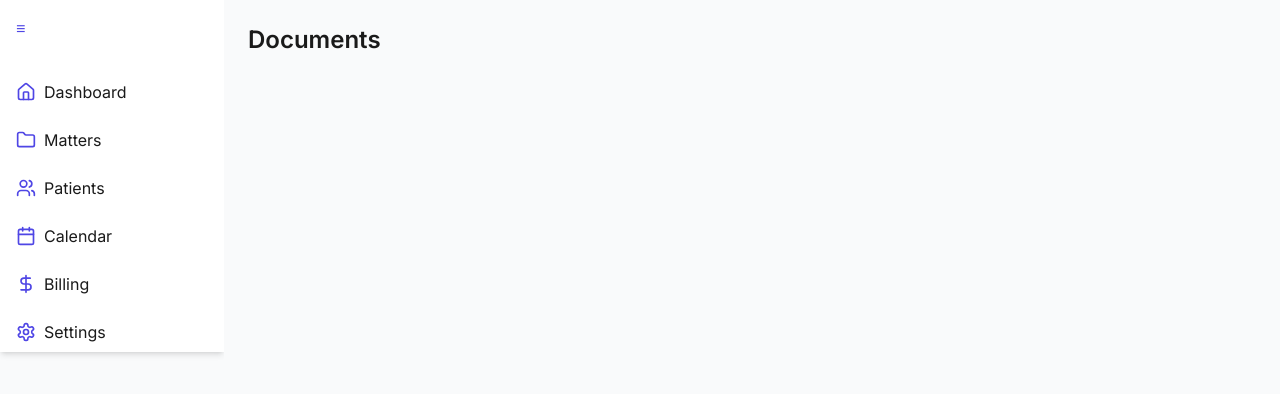
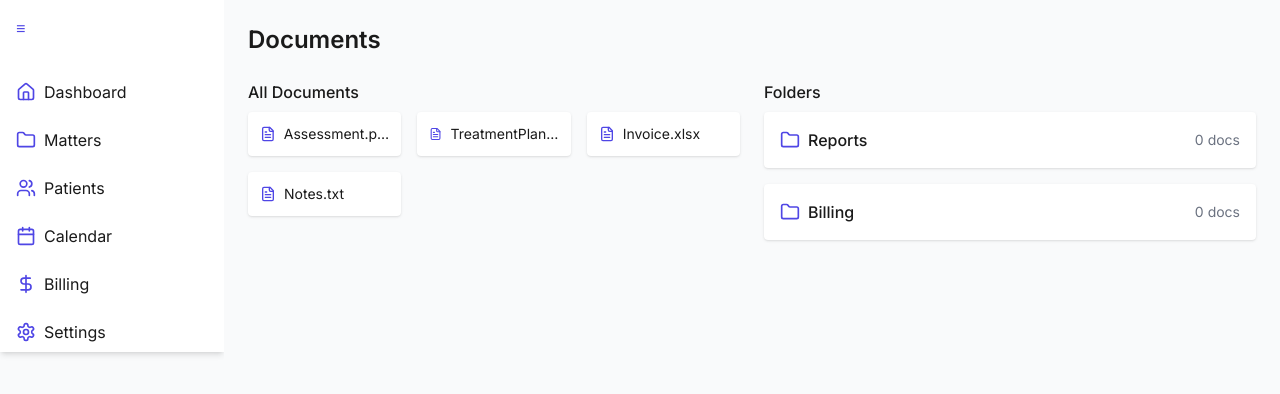
Before and after one commit to sorryforpie/UrgentPsychCRM, a Next.js app: page /documents in a window 1280 px wide. Shown: the top 394 px of the page. Built offline with nearby package versions, Linux system fonts and the light colour scheme.

Commit message:
Add basic documents page with drag and drop

```diff
--- a/src/app/documents/page.tsx
+++ b/src/app/documents/page.tsx
@@ -1,7 +1,71 @@
+'use client';
+
+import { useState } from 'react';
+import DocumentItem, { DocumentFile } from '@components/documents/DocumentItem';
+import FolderCard, { Folder } from '@components/documents/FolderCard';
+
+const initialDocs: DocumentFile[] = [
+  { id: 1, name: 'Assessment.pdf' },
+  { id: 2, name: 'TreatmentPlan.docx' },
+  { id: 3, name: 'Invoice.xlsx' },
+  { id: 4, name: 'Notes.txt' },
+];
+
+const initialFolders: Folder[] = [
+  { id: 1, name: 'Reports', docs: [] },
+  { id: 2, name: 'Billing', docs: [] },
+];
+
 export default function DocumentsPage() {
+  const [documents, setDocuments] = useState<DocumentFile[]>(initialDocs);
+  const [folders, setFolders] = useState<Folder[]>(initialFolders);
+  const [dragId, setDragId] = useState<number | null>(null);
+
+  const handleDragStart = (id: number) => setDragId(id);
+
+  const handleDrop = (folderId: number) => {
+    if (dragId === null) return;
+    const doc = documents.find((d) => d.id === dragId);
+    if (!doc) return;
+
+    setDocuments(documents.filter((d) => d.id !== dragId));
+    setFolders((fs) =>
+      fs.map((f) =>
+        f.id === folderId ? { ...f, docs: [...f.docs, doc] } : f
+      )
+    );
+    setDragId(null);
+  };
+
   return (
-    <div>
+    <div className="space-y-6">
       <h1 className="text-2xl font-semibold">Documents</h1>
+      <div className="grid grid-cols-1 md:grid-cols-2 gap-6">
+        <div>
+          <h2 className="font-medium mb-2">All Documents</h2>
+          <div className="grid grid-cols-2 md:grid-cols-3 gap-4">
+            {documents.map((doc) => (
+              <DocumentItem
+                key={doc.id}
+                doc={doc}
+                onDragStart={handleDragStart}
+              />
+            ))}
+          </div>
+        </div>
+        <div>
+          <h2 className="font-medium mb-2">Folders</h2>
+          <div className="space-y-4">
+            {folders.map((folder) => (
+              <FolderCard
+                key={folder.id}
+                folder={folder}
+                onDrop={handleDrop}
+              />
+            ))}
+          </div>
+        </div>
+      </div>
     </div>
   );
 }
--- /dev/null
+++ b/src/components/documents/DocumentItem.tsx
@@ -0,0 +1,25 @@
+import { FileText } from 'lucide-react';
+
+export interface DocumentFile {
+  id: number;
+  name: string;
+}
+
+export default function DocumentItem({
+  doc,
+  onDragStart,
+}: {
+  doc: DocumentFile;
+  onDragStart: (id: number) => void;
+}) {
+  return (
+    <div
+      draggable
+      onDragStart={() => onDragStart(doc.id)}
+      className="flex items-center gap-2 p-3 bg-white rounded shadow cursor-move hover:shadow-md"
+    >
+      <FileText className="h-4 w-4 text-accent" />
+      <span className="text-sm truncate">{doc.name}</span>
+    </div>
+  );
+}
--- /dev/null
+++ b/src/components/documents/FolderCard.tsx
@@ -0,0 +1,36 @@
+import { Folder as FolderIcon } from 'lucide-react';
+import { DocumentFile } from './DocumentItem';
+
+export interface Folder {
+  id: number;
+  name: string;
+  docs: DocumentFile[];
+}
+
+export default function FolderCard({
+  folder,
+  onDrop,
+}: {
+  folder: Folder;
+  onDrop: (folderId: number) => void;
+}) {
+  const handleDrop = (e: React.DragEvent<HTMLDivElement>) => {
+    e.preventDefault();
+    onDrop(folder.id);
+  };
+  return (
+    <div
+      onDragOver={(e) => e.preventDefault()}
+      onDrop={handleDrop}
+      className="p-4 bg-white rounded shadow hover:shadow-md"
+    >
+      <div className="flex justify-between items-center">
+        <div className="flex items-center gap-2">
+          <FolderIcon className="h-5 w-5 text-accent" />
+          <span className="font-medium">{folder.name}</span>
+        </div>
+        <span className="text-sm text-gray-500">{folder.docs.length} docs</span>
+      </div>
+    </div>
+  );
+}
```
